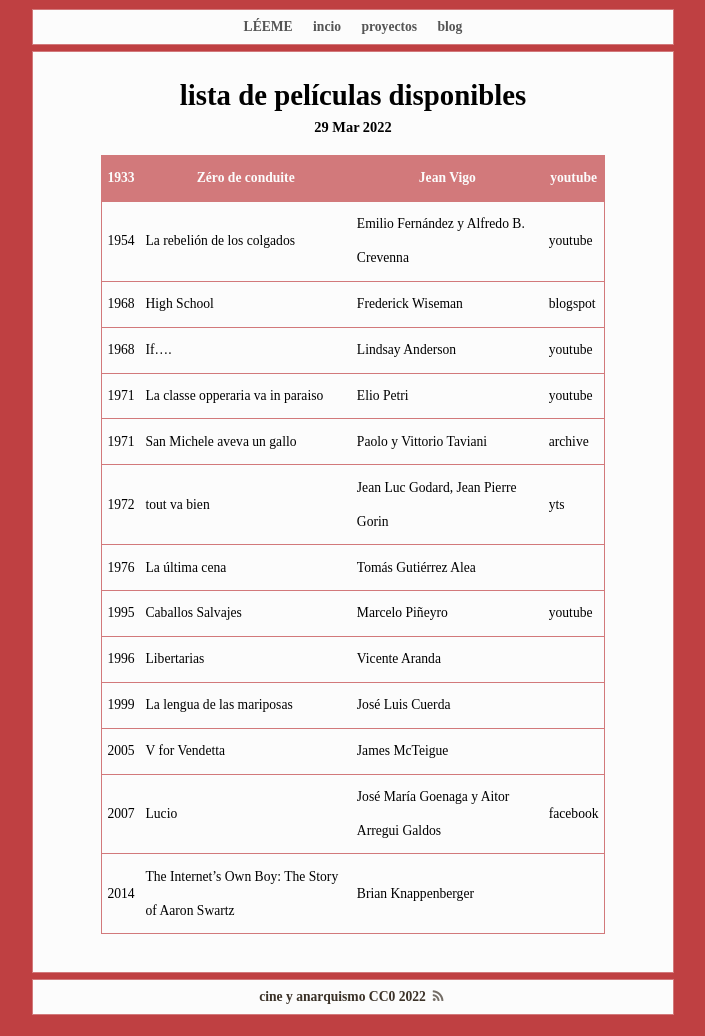
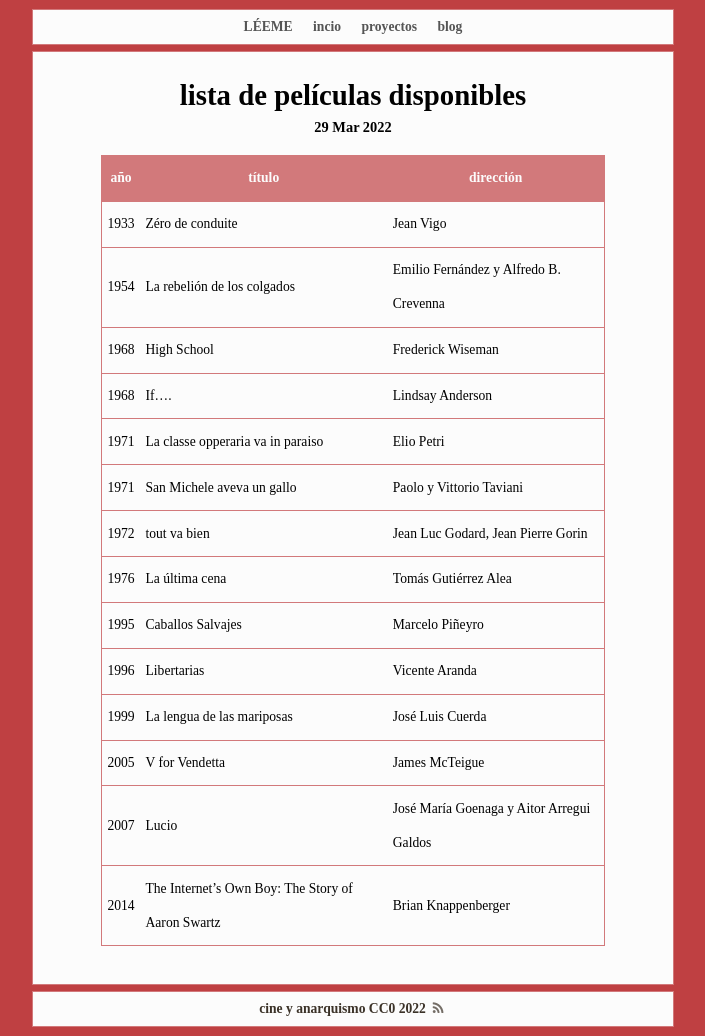
Before and after one commit to Sbector/cine-y-anarquismo, a Jekyll site: the page built from _posts/2022-03-29-Disponibles.md, in a window 1280 px wide. Shown: the whole page, without its empty margins (287-992 px from the left). Built offline with Jekyll 4.4.1, drawn with Linux system fonts in a browser that asks for light colours; some web fonts are replaced.

Commit message:
Corrección

```diff
--- a/_posts/2022-03-29-Disponibles.md
+++ b/_posts/2022-03-29-Disponibles.md
@@ -7,18 +7,19 @@ tags: [compartir, lista]
 project: true
 ---
 
-| 1933 | Zéro de conduite                                  | Jean Vigo                                 | youtube  |
-|-----:|---------------------------------------------------|-------------------------------------------|----------|
-| 1954 | La rebelión de los colgados                       | Emilio Fernández y Alfredo B. Crevenna    | youtube  |
-| 1968 | High School                                       | Frederick Wiseman                         | blogspot |
-| 1968 | If....                                            | Lindsay Anderson                          | youtube  |
-| 1971 | La classe opperaria va in paraiso                 | Elio Petri                                | youtube  |
-| 1971 | San Michele aveva un gallo                        | Paolo y Vittorio Taviani                  | archive  |
-| 1972 | tout va bien                                      | Jean Luc Godard, Jean Pierre Gorin        | yts      |
-| 1976 | La última cena                                    | Tomás Gutiérrez Alea                      |          |
-| 1995 | Caballos Salvajes                                 | Marcelo Piñeyro                           | youtube  |
-| 1996 | Libertarias                                       | Vicente Aranda                            |          |
-| 1999 | La lengua de las mariposas                        | José Luis Cuerda                          |          |
-| 2005 | V for Vendetta                                    | James McTeigue                            |          |
-| 2007 | Lucio                                             | José María Goenaga y Aitor Arregui Galdos | facebook |
-| 2014 | The Internet's Own Boy: The Story of Aaron Swartz | Brian Knappenberger                       |          |
+| año  | título                                            | dirección                                 |
+|------|---------------------------------------------------|-------------------------------------------|
+| 1933 | Zéro de conduite                                  | Jean Vigo                                 |
+| 1954 | La rebelión de los colgados                       | Emilio Fernández y Alfredo B. Crevenna    |
+| 1968 | High School                                       | Frederick Wiseman                         |
+| 1968 | If....                                            | Lindsay Anderson                          |
+| 1971 | La classe opperaria va in paraiso                 | Elio Petri                                |
+| 1971 | San Michele aveva un gallo                        | Paolo y Vittorio Taviani                  |
+| 1972 | tout va bien                                      | Jean Luc Godard, Jean Pierre Gorin        |
+| 1976 | La última cena                                    | Tomás Gutiérrez Alea                      |
+| 1995 | Caballos Salvajes                                 | Marcelo Piñeyro                           |
+| 1996 | Libertarias                                       | Vicente Aranda                            |
+| 1999 | La lengua de las mariposas                        | José Luis Cuerda                          |
+| 2005 | V for Vendetta                                    | James McTeigue                            |
+| 2007 | Lucio                                             | José María Goenaga y Aitor Arregui Galdos |
+| 2014 | The Internet's Own Boy: The Story of Aaron Swartz | Brian Knappenberger                       |
```
Also changed, not shown: 2 other files.
